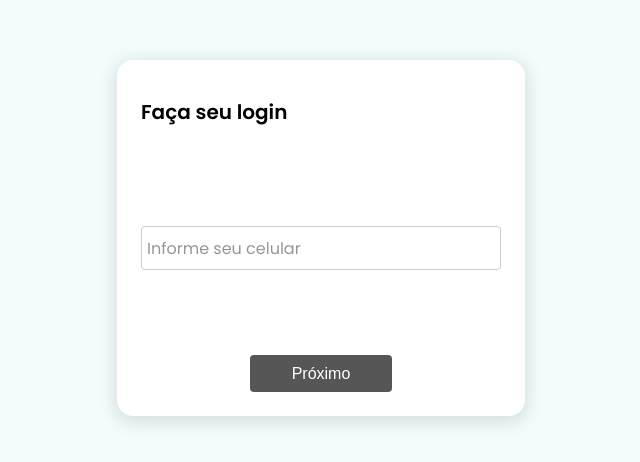
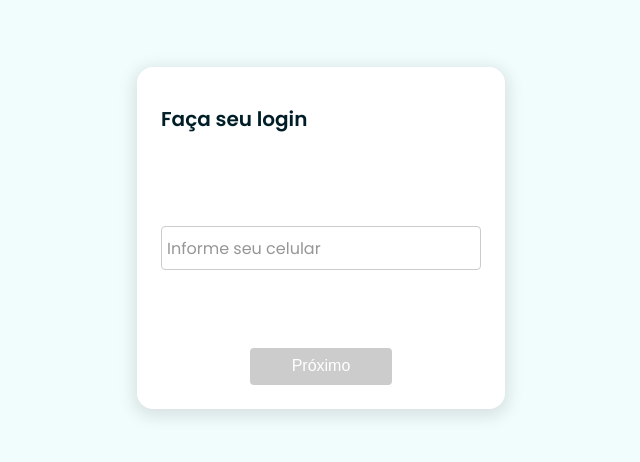
Before and after one commit to Samuel-StatusTech/oi-store, a React (Create React App) app: page /login in a window 1280 px wide. Shown: the part 162-624 px from the top of the page, without its empty margins (319-959 px from the left). Built offline with nearby package versions, Linux system fonts and the light colour scheme; a web font is replaced by a local one.

Commit message:
Login layout v2.1

```diff
--- a/src/pages/Login/index.tsx
+++ b/src/pages/Login/index.tsx
@@ -197,15 +197,14 @@ const Login = () => {
           <S.Phase $changing={changing}>
             <S.MessageArea>
               <S.Message $failed={failedCODE}>
-                Caso o telefone ({phone}) esteja cadastro em nossa base você vai
-                receber um SMS. Digite abaixo o código recebido
+                Digite abaixo o código enviado para o seu celular
               </S.Message>
               <S.Message $error={true} $failed={failedCODE}>
                 Numero de telefone ou código invalidos
               </S.Message>
             </S.MessageArea>
             <S.CodeArea>
-              <S.Label>
+              <S.Label className="code">
                 <span>Código</span>
               </S.Label>
               <S.MultipleInputs>{renderCodeFields()}</S.MultipleInputs>
--- a/src/pages/Login/styled.ts
+++ b/src/pages/Login/styled.ts
@@ -17,11 +17,11 @@ export const Page = styled.div`
 export const LogoContainer = styled.div`
   display: flex;
   align-items: center;
-  max-width: 360px;
+  max-width: 320px;
   height: fit-content;
   overflow: hidden;
   max-height: 180px;
-  margin: 0 24px;
+  margin: 0 32px;
 
   img {
     width: 80%;
@@ -35,7 +35,7 @@ export const LogoContainer = styled.div`
   }
 
   @media (max-width: ${({ theme }) => theme.bp.small}px) {
-    max-width: calc(100% - 48px);
+    max-width: calc(100% - 64px);
     width: 100%;
   }
 `
@@ -48,7 +48,7 @@ export const FormArea = styled.div`
   border-radius: 16px;
   box-shadow: 0 4px 16px 4px rgba(0, 0, 0, 0.1);
   background-color: #fff;
-  max-width: 360px;
+  max-width: 320px;
   width: 100%;
   opacity: 0;
   ${({ theme }) =>
@@ -60,9 +60,9 @@ export const FormArea = styled.div`
 
   @media (max-width: ${({ theme }) => theme.bp.small}px) {
     box-shadow: unset;
-    margin: 24px;
+    margin: 0 32px;
     border: 2px solid rgb(200, 200, 200, 0.5);
-    max-width: calc(100% - 48px);
+    max-width: calc(100% - 64px);
     box-sizing: border-box;
   }
 `
@@ -71,6 +71,7 @@ export const FormTitle = styled.h1`
   text-align: left;
   font-size: 20px;
   font-weight: 600;
+  color: #001e27;
   opacity: 0;
   ${({ theme }) =>
     theme.animations.types.fadeRight +
@@ -165,7 +166,7 @@ export const Label = styled.label<{ $k?: number }>`
 export const CodeArea = styled.div`
   display: flex;
   flex-direction: column;
-  gap: 36px;
+  gap: 42px;
 
   & > label > span {
     font-weight: 600;
@@ -208,7 +209,7 @@ export const Button = styled.button`
   cursor: pointer;
   outline: none;
   border: none;
-  background-color: ${({ theme }) => theme.colors.blue.main};
+  background-color: #001e27;
   box-shadow: 0 2px 6px -2px rgba(0, 0, 0, 0);
   transition: opacity 0.3s, box-shadow 0.3s, background-color 0.3s,
     background-color 0.3s, filter 0.3s;
@@ -221,12 +222,11 @@ export const Button = styled.button`
     theme.animations.delays.main(5)}
 
   &:hover {
-    background-color: #003bdc;
     box-shadow: 0 2px 6px -2px rgba(0, 0, 0, 0.24);
   }
 
   &:disabled {
-    filter: saturate(0);
+    background-color: #ccc;
     cursor: unset;
   }
 `
```
